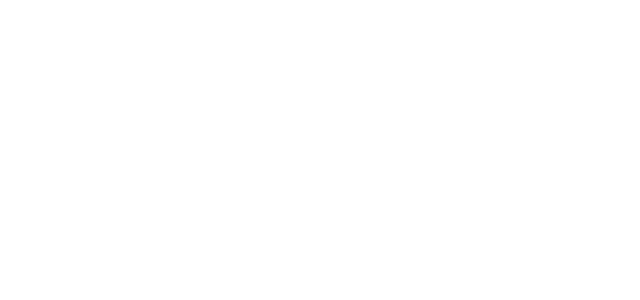
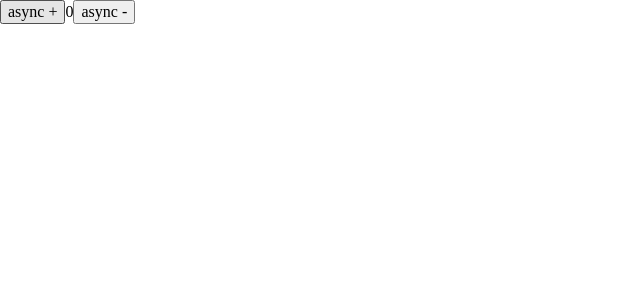
Before and after one commit to nokwin/cra-redux-thunk, a React (Create React App) app: page /counter in a window 1280 px wide. Shown: the top 300 px of the page, without its empty margins (0-640 px from the left). Built offline with nearby package versions, Linux system fonts and the light colour scheme.

Commit message:
Added redux to app

```diff
--- a/package.json
+++ b/package.json
@@ -10,17 +10,20 @@
     "@types/node": "^12.0.0",
     "@types/react": "^16.9.0",
     "@types/react-dom": "^16.9.0",
+    "@types/react-redux": "^7.1.9",
     "@types/react-router-dom": "^5.1.5",
     "@types/redux-logger": "^3.0.8",
     "normalize.css": "^8.0.1",
     "react": "^16.13.1",
     "react-dom": "^16.13.1",
+    "react-redux": "^7.2.0",
     "react-router-dom": "^5.2.0",
     "react-scripts": "3.4.1",
     "redux": "^4.0.5",
     "redux-logger": "^3.0.6",
     "redux-persist": "^6.0.0",
     "redux-thunk": "^2.3.0",
+    "reselect": "^4.0.0",
     "typescript": "~3.7.2"
   },
   "scripts": {
--- a/src/App.tsx
+++ b/src/App.tsx
@@ -1,13 +1,19 @@
 import React from "react";
 import { BrowserRouter, Route } from "react-router-dom";
+import { Provider } from "react-redux";
 
 import { HomePage } from "./pages/homepage/homepage.component";
+import { CounterPage } from "./pages/counter-page/counter-page.component";
+import { store } from "./redux/store";
 
 function App() {
   return (
-    <BrowserRouter>
-      <Route exact path="/" component={HomePage} />
-    </BrowserRouter>
+    <Provider store={store}>
+      <BrowserRouter>
+        <Route exact path="/" component={HomePage} />
+        <Route exact path="/counter" component={CounterPage} />
+      </BrowserRouter>
+    </Provider>
   );
 }
 
--- /dev/null
+++ b/src/pages/counter-page/counter-page.component.tsx
@@ -0,0 +1,28 @@
+import React from "react";
+import { useDispatch, useSelector } from "react-redux";
+
+import {
+  incrementAsyncAction,
+  decrementAsyncAction,
+} from "../../redux/counter/counter.thunks";
+import { selectCount } from "../../redux/counter/counter.selectors";
+
+export const CounterPage = () => {
+  const dispatch = useDispatch();
+
+  const increment = () => {
+    dispatch(incrementAsyncAction());
+  };
+  const decrement = () => {
+    dispatch(decrementAsyncAction());
+  };
+  const count = useSelector(selectCount);
+
+  return (
+    <div>
+      <button onClick={increment}>async +</button>
+      {count}
+      <button onClick={decrement}>async -</button>
+    </div>
+  );
+};
--- /dev/null
+++ b/src/redux/counter/counter.selectors.ts
@@ -0,0 +1,10 @@
+import { createSelector } from "reselect";
+
+import { RootState } from "../root-types";
+
+const selectCounter = (state: RootState) => state.counter;
+
+export const selectCount = createSelector(
+  [selectCounter],
+  (counter) => counter.count
+);
--- a/src/redux/store.ts
+++ b/src/redux/store.ts
@@ -1,9 +1,10 @@
 import { createStore, applyMiddleware } from "redux";
 import logger from "redux-logger";
+import thunk from "redux-thunk";
 
 import { rootReducer } from "./root-reducer";
 
-const middlewares = [];
+const middlewares: any[] = [thunk];
 
 if (process.env.NODE_ENV === "development") {
   middlewares.push(logger);
```
Also changed, not shown: 1 other file (tests, documents, lock files or other folders).
